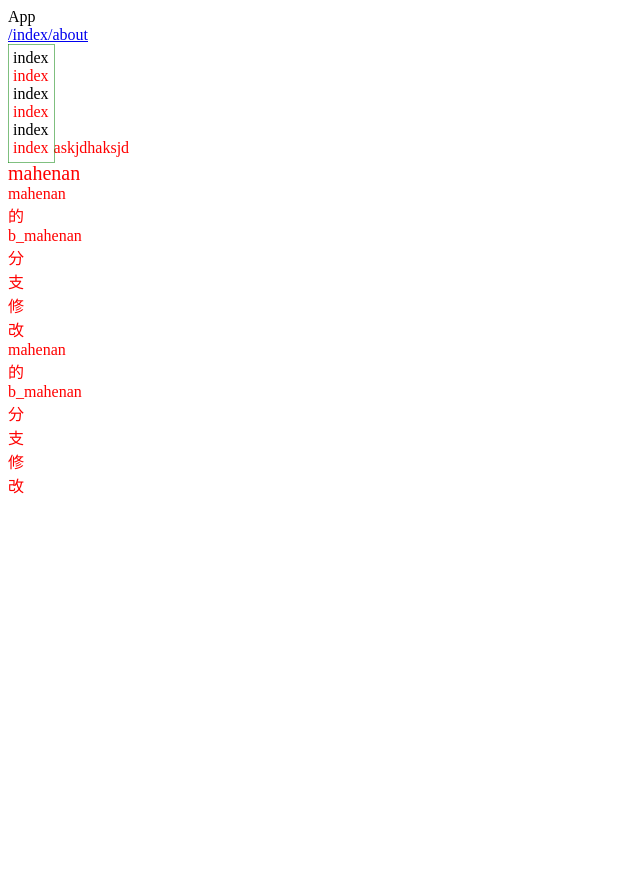
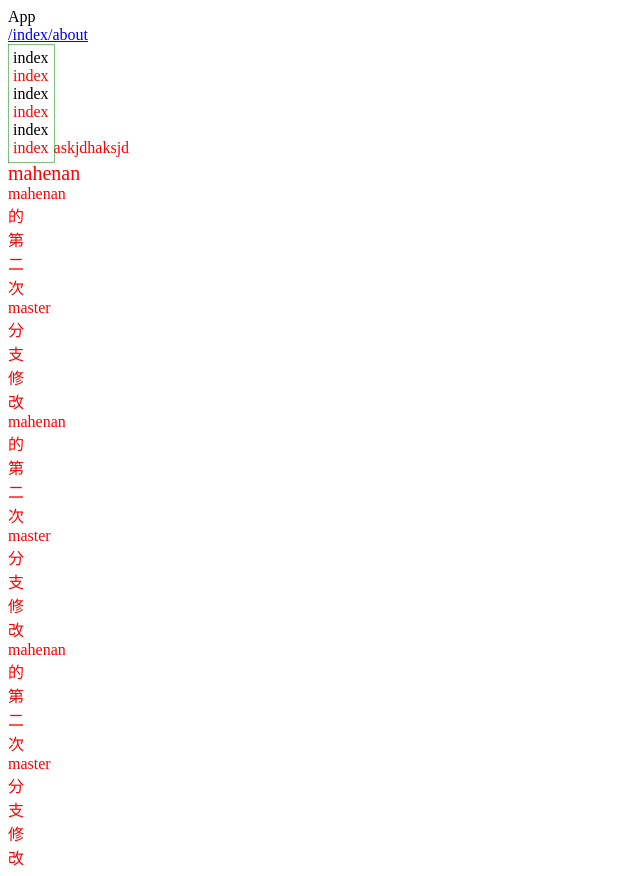
Before and after one commit to 676962537/my-owner, a Vue app: page /#/index in a window 1280 px wide. Shown: the whole page, without its empty margins (0-640 px from the left). Before the commit the page ends 800 px from the top, so only its background shows below. Built offline with nearby package versions, Linux system fonts and the light colour scheme.

Commit message:
马赫男的第二次master分支修改

```diff
--- a/src/components/index.vue
+++ b/src/components/index.vue
@@ -13,10 +13,13 @@
 
     <div class="mahenan">
       <span>
-        <span>mahenan的b_mahenan分支修改</span>
+        <span>mahenan的第二次master分支修改</span>
       </span>
       <span>
-        <div>mahenan的b_mahenan分支修改</div>
+        <div>mahenan的第二次master分支修改</div>
+      </span>
+      <span>
+        <div>mahenan的第二次master分支修改</div>
       </span>
     </div>
   </div>
```
